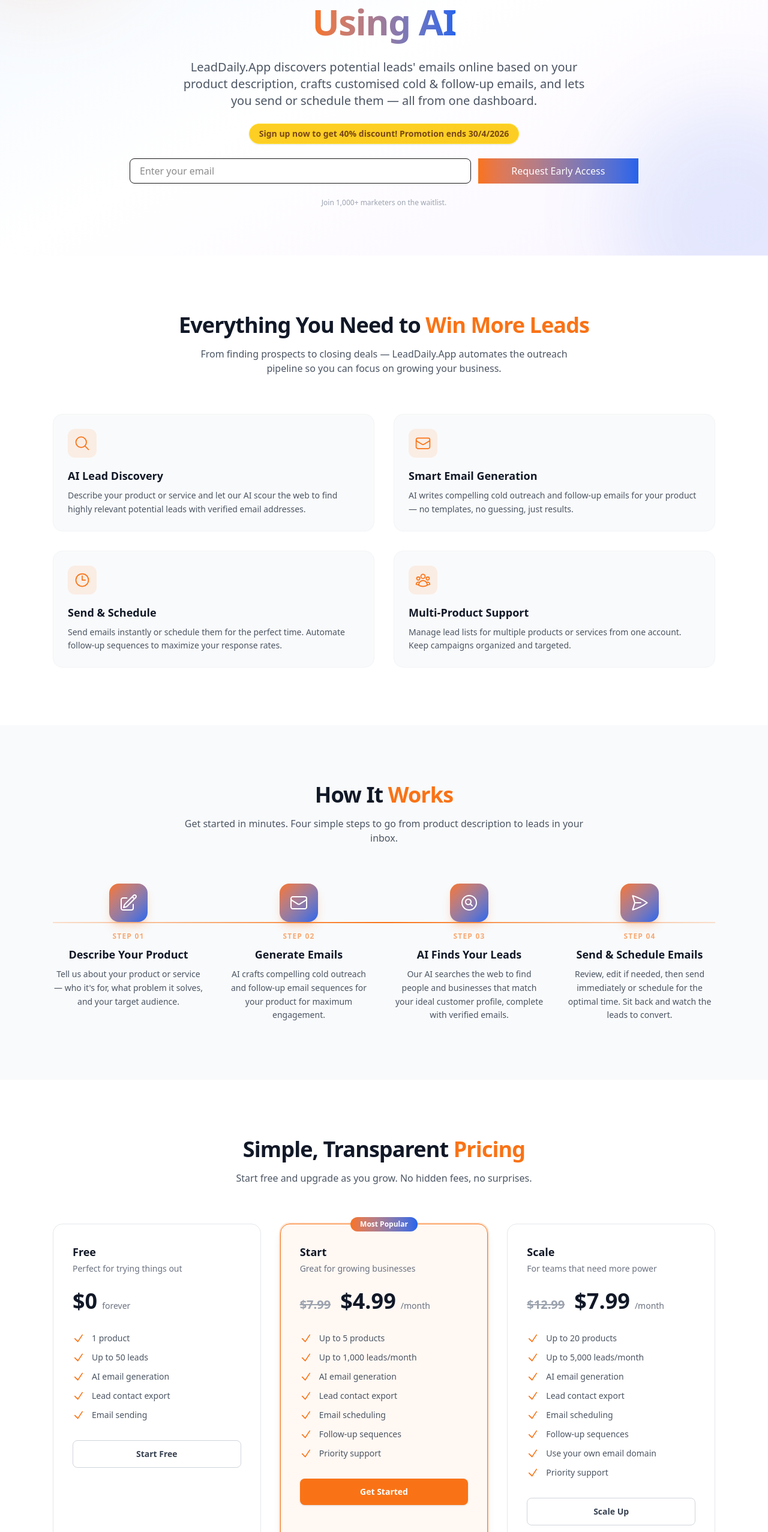
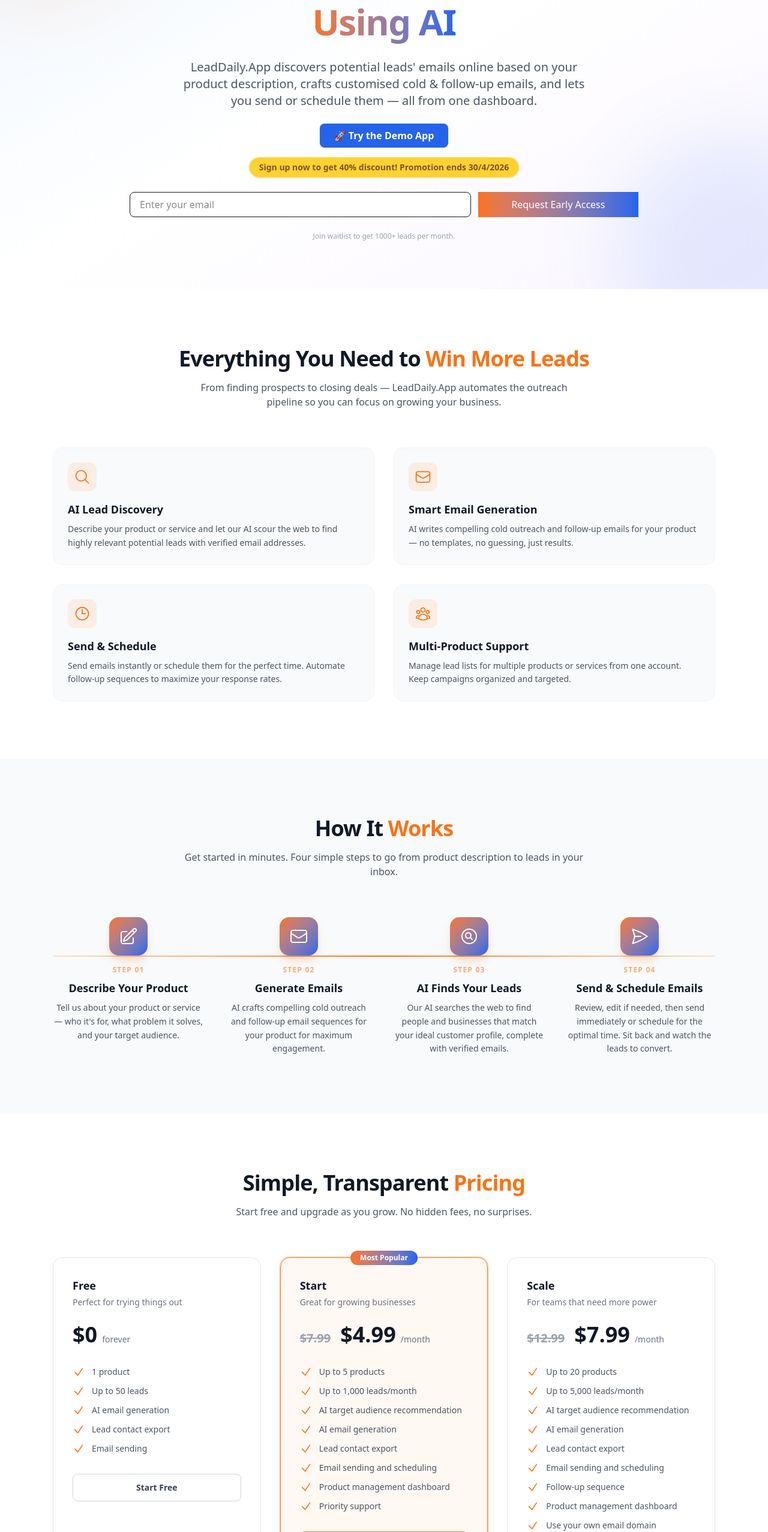
Before and after one commit to tonyvu2014/lead-simple-landing-page, a Next.js app: page / in a window 1280 px wide. Shown: the part 246-2800 px from the top of the page at 60% size. Built offline with nearby package versions, Linux system fonts and the light colour scheme.

Commit message:
add demo button

```diff
--- a/src/app/page.tsx
+++ b/src/app/page.tsx
@@ -149,7 +149,19 @@
           emails, and lets you send or schedule them — all from one dashboard.
         </p>
 
+
         <div className="mb-6 mt-6">
+          {/* Demo App Button */}
+          <div className="flex justify-center mb-4">
+            <a
+              href="https://dashboard.leaddaily.app"
+              target="_blank"
+              rel="noopener noreferrer"
+              className="inline-block rounded-lg bg-accent px-6 py-2 text-base font-semibold text-white shadow hover:bg-accent/90 transition-colors"
+            >
+              🚀 Try the Demo App
+            </a>
+          </div>
           <div className="flex flex-col sm:flex-row gap-4 justify-center">
             <div className="w-full">
               <div className="mb-6 flex justify-center">
@@ -180,7 +192,7 @@
         </div>
 
         <p className="mt-4 text-xs text-gray-400">
-          Join 1,000+ marketers on the waitlist.
+          Join waitlist to get 1000+ leads per month.
         </p>
       </div>
     </section>
@@ -368,10 +380,11 @@
     features: [
       "Up to 5 products",
       "Up to 1,000 leads/month",
+      "AI target audience recommendation",
       "AI email generation",
       "Lead contact export",
-      "Email scheduling",
-      "Follow-up sequences",
+      "Email sending and scheduling",
+      "Product management dashboard",
       "Priority support",
     ],
     cta: "Get Started",
@@ -386,10 +399,12 @@
     features: [
       "Up to 20 products",
       "Up to 5,000 leads/month",
+      "AI target audience recommendation",
       "AI email generation",
       "Lead contact export",
-      "Email scheduling",
-      "Follow-up sequences",
+      "Email sending and scheduling",
+      "Follow-up sequence",
+      "Product management dashboard",
       "Use your own email domain",
       "Priority support",
     ],
```
